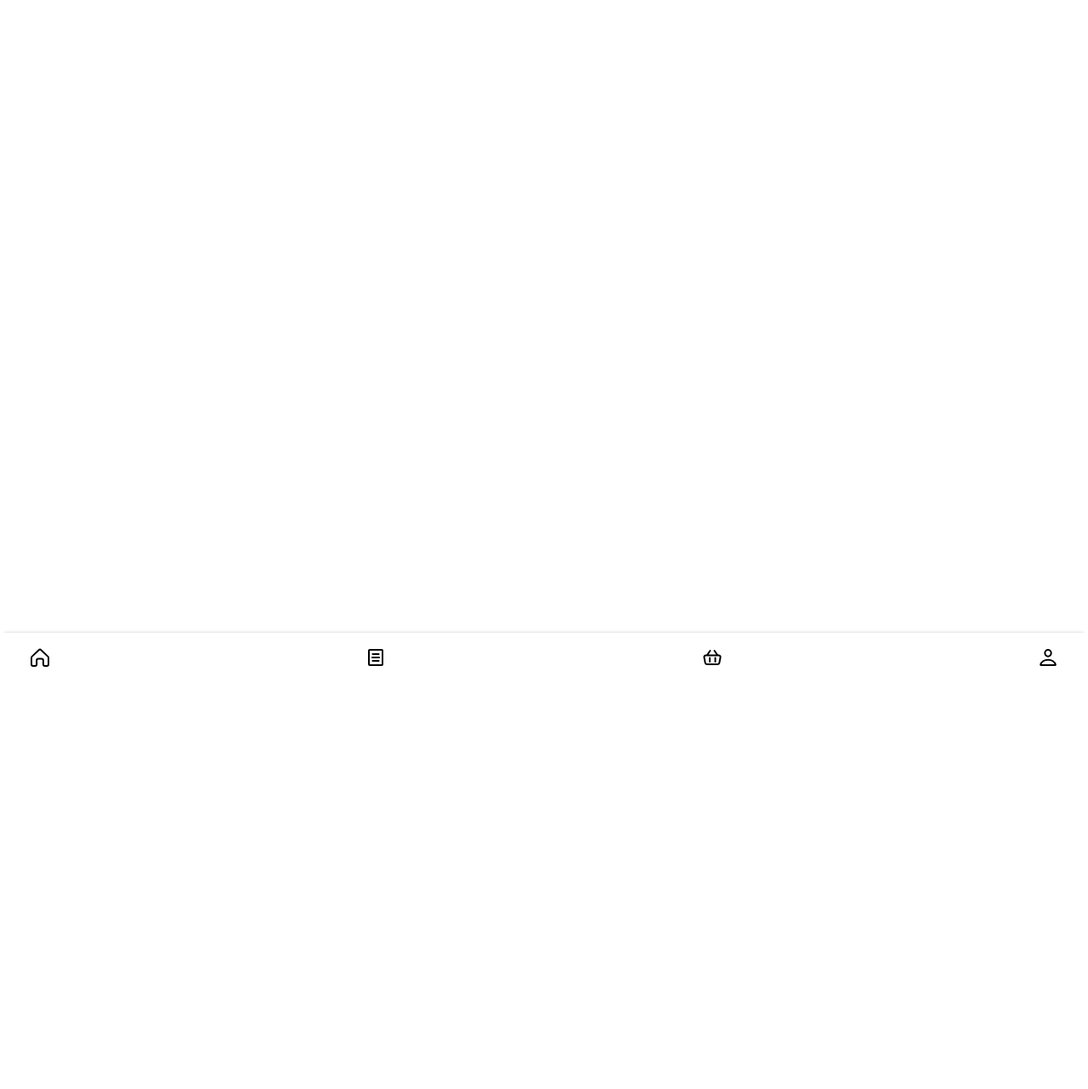
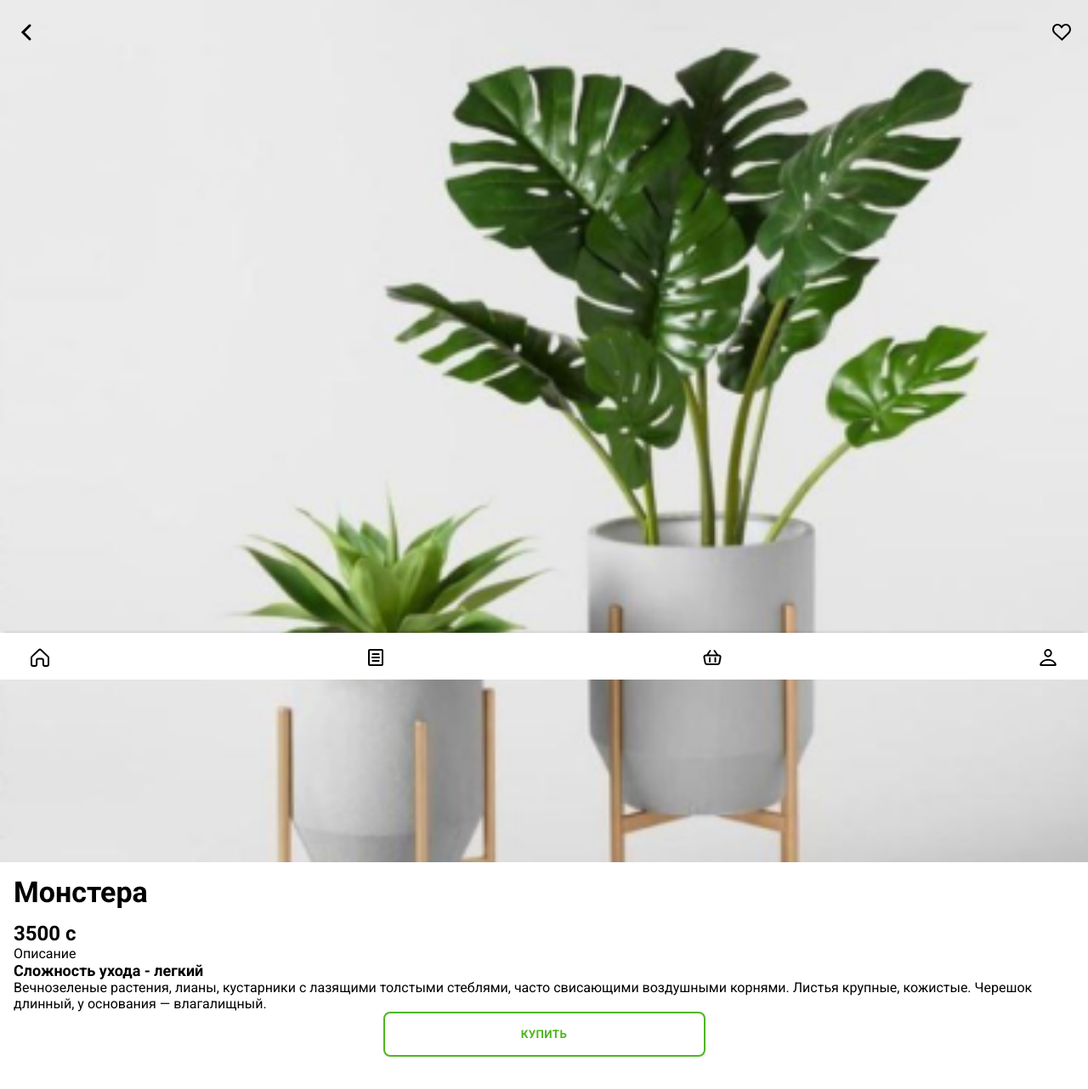
Before and after one commit to SunMadeteam/Frontend, a React (Create React App) app: page /cart-description in a window 1280 px wide. Before the commit this address had no page. Shown: the top 1282 px of the page at 85% size. Before the commit the page ends 800 px from the top, so only its background shows below. Built offline with nearby package versions, Linux system fonts and the light colour scheme.

Commit message:
Added cart description

```diff
--- a/css/index.css
+++ b/css/index.css
@@ -49,6 +49,8 @@ button {
 
 img {
   width: 100%;
+  background-repeat: no-repeat;
+
 }
 
 input {
--- a/src/App.js
+++ b/src/App.js
@@ -7,6 +7,7 @@ import Authorization from './features/Authorization';
 import Catalogs from './features/Catalogs';
 import Catalog from './features/Catalog';
 import Shopping from './features/Shopping';
+import CartDescription from './features/Cart-description/index';
 
 
 function App() {
@@ -20,9 +21,11 @@ function App() {
         <Route path='/catalogs' element={<Catalogs />} />
         <Route path='/catalogs/catalogs' element={<Catalog />} />
         <Route path='/shopping' element={<Shopping />} />
+        <Route path='/cart-description' element={<CartDescription />} />
       </Routes>
       <FooterMenu />
       <hr />
+
     </div>
   );
 }
--- /dev/null
+++ b/src/common/components/Header/index.jsx
@@ -0,0 +1,14 @@
+import './index.scss';
+import back from  './img/back.svg';
+import FavoriteHeart from '../Favorite-heart';
+
+const Header = () => {
+  return (
+    <div className='header container'>
+      <img src={back} alt="" />
+      <FavoriteHeart />
+    </div>
+  )
+}
+
+export default Header;
--- /dev/null
+++ b/src/common/components/Header/index.scss
@@ -0,0 +1,19 @@
+@import './../../helpers/mixins.scss';
+
+body {
+  position: relative;
+}
+
+.header {
+  @include flex($justify:space-between);
+  width: 100%;
+  position: absolute;
+  top: 23px;
+  img {
+    width: 30px;
+    height: 30px;
+    background-position: center;
+    object-fit: cover;
+    display: block;
+  }
+}
--- /dev/null
+++ b/src/features/Cart-description/index.jsx
@@ -0,0 +1,31 @@
+import monstera from './img/Monstera.png'
+import './index.scss'
+import TitleEighteen from './../../common/components/Title-eighteen/index';
+import WideButton from '../../common/components/Wide-white-button';
+import Header from './../../common/components/Header/index';
+
+const CartDescription = () => {
+  return (
+    <div>
+      <div>
+        <img src={monstera} alt="" />
+        <div className='header_cart'>
+          <Header />
+        </div>
+      </div>
+
+      <div className='description container'>
+        <p className='title'>Монстера</p>
+        <p className='price'>3500 c</p>
+        <span>Описание</span>
+        <TitleEighteen title="Сложность ухода - легкий" />
+        <p className='big_description'>
+        Вечнозеленые растения, лианы, кустарники с лазящими толстыми стеблями, часто свисающими воздушными корнями. Листья крупные, кожистые. Черешок длинный, у основания — влагалищный.
+        </p>
+        <WideButton word="КУПИТЬ" />
+      </div>
+    </div>
+  )
+}
+
+export default CartDescription;
--- /dev/null
+++ b/src/features/Cart-description/index.scss
@@ -0,0 +1,15 @@
+@import './../../common/helpers/mixins.scss';
+
+.header_cart {
+  padding-top: 12px;
+}
+
+.description {
+  .title {
+    @include font(34px, 39px);
+    margin-bottom: 15px;
+  }
+  .price {
+    @include font(24px, 28px)
+  }
+}
```
Also changed, not shown: src/common/components/Header/img/back.svg (added), src/features/Cart-description/actions/actions.js (added), src/features/Cart-description/img/Monstera.png (added).
